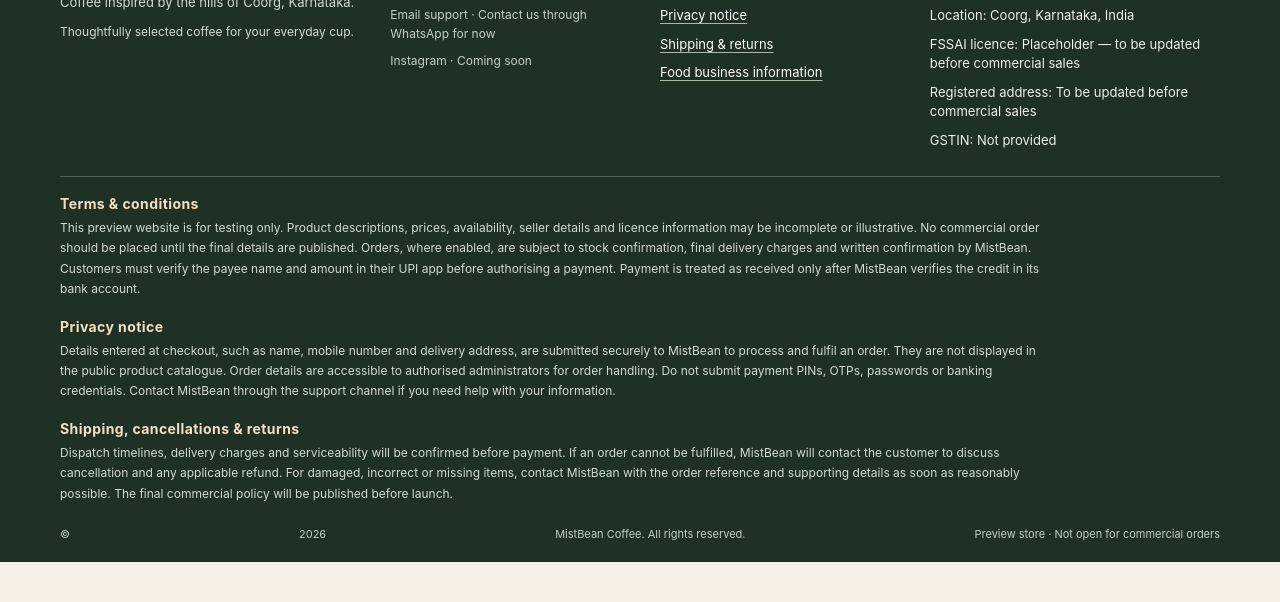
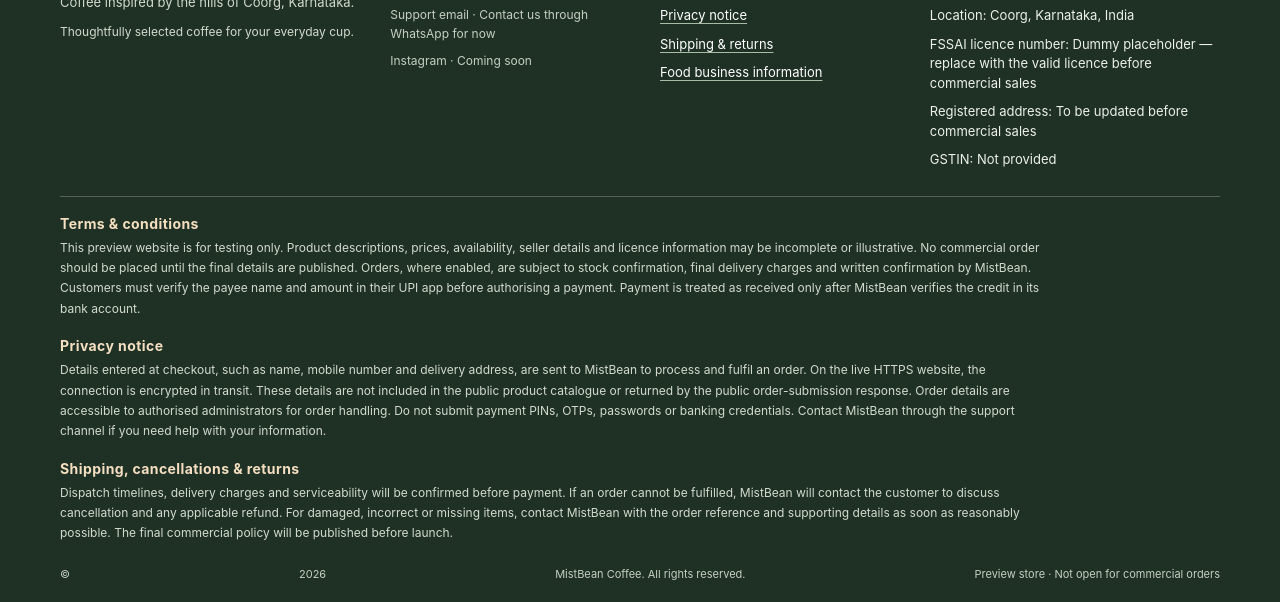
Before and after one commit to Mithunvm92/MistBean-Coffee, a website: page public/index.html in a window 1280 px wide. Shown: the part 1662-2264 px from the top of the page. Before the commit the page ends 2224 px from the top, so only its background shows below. Drawn offline with Linux system fonts and the light colour scheme; no server answers.

Commit message:
Clarify privacy and placeholder FSSAI disclosure

```diff
--- a/public/index.html
+++ b/public/index.html
@@ -50,12 +50,12 @@
 <div class="community-panel"><div class="wrap community-inner"><div class="community-copy"><h2>Enjoying MistBean?</h2><p>Tap like to show your support. Demo likes are counted on this device only.</p></div><div class="community-actions"><button class="like-button" id="likeButton" type="button" aria-pressed="false">♡ Like our coffee</button><span class="like-count" id="likeCount">0 likes on this device</span><button class="share-button" id="shareButton" type="button">↗ Share MistBean</button></div></div></div>
 <footer class="site-footer"><div class="wrap"><div class="footer-grid">
  <section><div class="footer-brand">MistBean Coffee</div><p>Coffee inspired by the hills of Coorg, Karnataka.</p><p class="footer-small">Thoughtfully selected coffee for your everyday cup.</p></section>
- <section><h2>Customer care</h2><a href="https://wa.me/919740558594" target="_blank" rel="noopener noreferrer">WhatsApp support</a><span class="footer-small">Email support · Contact us through WhatsApp for now</span><span class="footer-small">Instagram · Coming soon</span></section>
+ <section><h2>Customer care</h2><a href="https://wa.me/919740558594" target="_blank" rel="noopener noreferrer">WhatsApp support</a><span class="footer-small">Support email · Contact us through WhatsApp for now</span><span class="footer-small">Instagram · Coming soon</span></section>
  <section><h2>Policies</h2><a href="#terms">Terms &amp; conditions</a><a href="#privacy">Privacy notice</a><a href="#shipping">Shipping &amp; returns</a><a href="#food-info">Food business information</a></section>
- <section id="food-info"><h2>Seller information</h2><span>Business: MistBean Coffee</span><span>Location: Coorg, Karnataka, India</span><span>FSSAI licence: Placeholder — to be updated before commercial sales</span><span>Registered address: To be updated before commercial sales</span><span>GSTIN: Not provided</span></section>
+ <section id="food-info"><h2>Seller information</h2><span>Business: MistBean Coffee</span><span>Location: Coorg, Karnataka, India</span><span>FSSAI licence number: Dummy placeholder — replace with the valid licence before commercial sales</span><span>Registered address: To be updated before commercial sales</span><span>GSTIN: Not provided</span></section>
  </div>
  <div class="footer-legal" id="terms"><h2>Terms &amp; conditions</h2><p>This preview website is for testing only. Product descriptions, prices, availability, seller details and licence information may be incomplete or illustrative. No commercial order should be placed until the final details are published. Orders, where enabled, are subject to stock confirmation, final delivery charges and written confirmation by MistBean. Customers must verify the payee name and amount in their UPI app before authorising a payment. Payment is treated as received only after MistBean verifies the credit in its bank account.</p></div>
- <div class="footer-legal" id="privacy"><h2>Privacy notice</h2><p>Details entered at checkout, such as name, mobile number and delivery address, are submitted securely to MistBean to process and fulfil an order. They are not displayed in the public product catalogue. Order details are accessible to authorised administrators for order handling. Do not submit payment PINs, OTPs, passwords or banking credentials. Contact MistBean through the support channel if you need help with your information.</p></div>
+ <div class="footer-legal" id="privacy"><h2>Privacy notice</h2><p>Details entered at checkout, such as name, mobile number and delivery address, are sent to MistBean to process and fulfil an order. On the live HTTPS website, the connection is encrypted in transit. These details are not included in the public product catalogue or returned by the public order-submission response. Order details are accessible to authorised administrators for order handling. Do not submit payment PINs, OTPs, passwords or banking credentials. Contact MistBean through the support channel if you need help with your information.</p></div>
  <div class="footer-legal" id="shipping"><h2>Shipping, cancellations &amp; returns</h2><p>Dispatch timelines, delivery charges and serviceability will be confirmed before payment. If an order cannot be fulfilled, MistBean will contact the customer to discuss cancellation and any applicable refund. For damaged, incorrect or missing items, contact MistBean with the order reference and supporting details as soon as reasonably possible. The final commercial policy will be published before launch.</p></div>
  <div class="footer-bottom">© <span id="year"></span> MistBean Coffee. All rights reserved. <span>Preview store · Not open for commercial orders</span></div>
 </div></footer>
```
